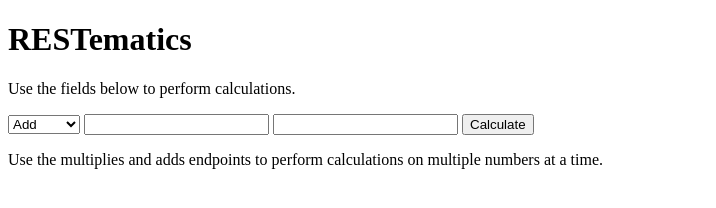
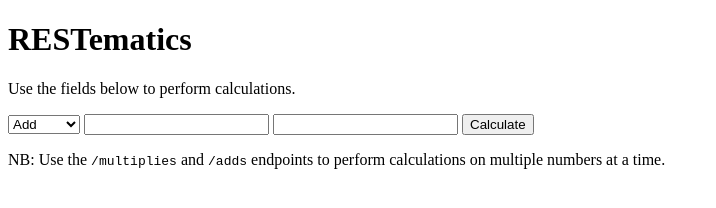
Before and after one commit to jo-kem/SIT725_s225656649, a website: page 2.2P/public/index.html in a window 1280 px wide. Shown: the whole page, without its empty margins (0-716 px from the left). Drawn offline with Linux system fonts and the light colour scheme.

Commit message:
Formatting html

```diff
--- a/2.2P/public/index.html
+++ b/2.2P/public/index.html
@@ -21,7 +21,7 @@
         <button type="submit">Calculate</button>
     </form>
 
-    <p>Use the multiplies and adds endpoints to perform calculations on multiple numbers at a time.</p>
+    <p>NB: Use the <code>/multiplies</code> and <code>/adds</code> endpoints to perform calculations on multiple numbers at a time.</p>
 </body>
 
 </html>
```
